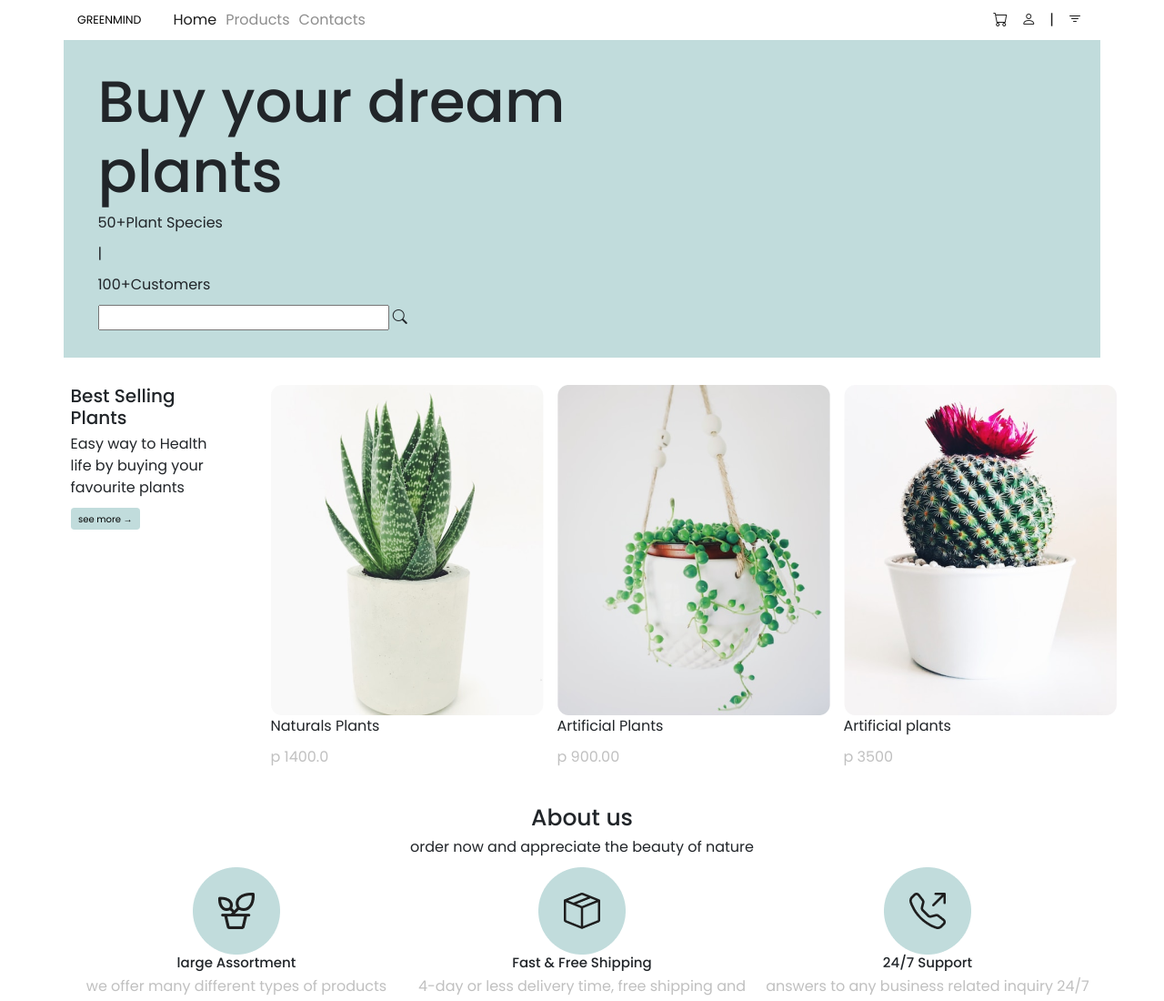
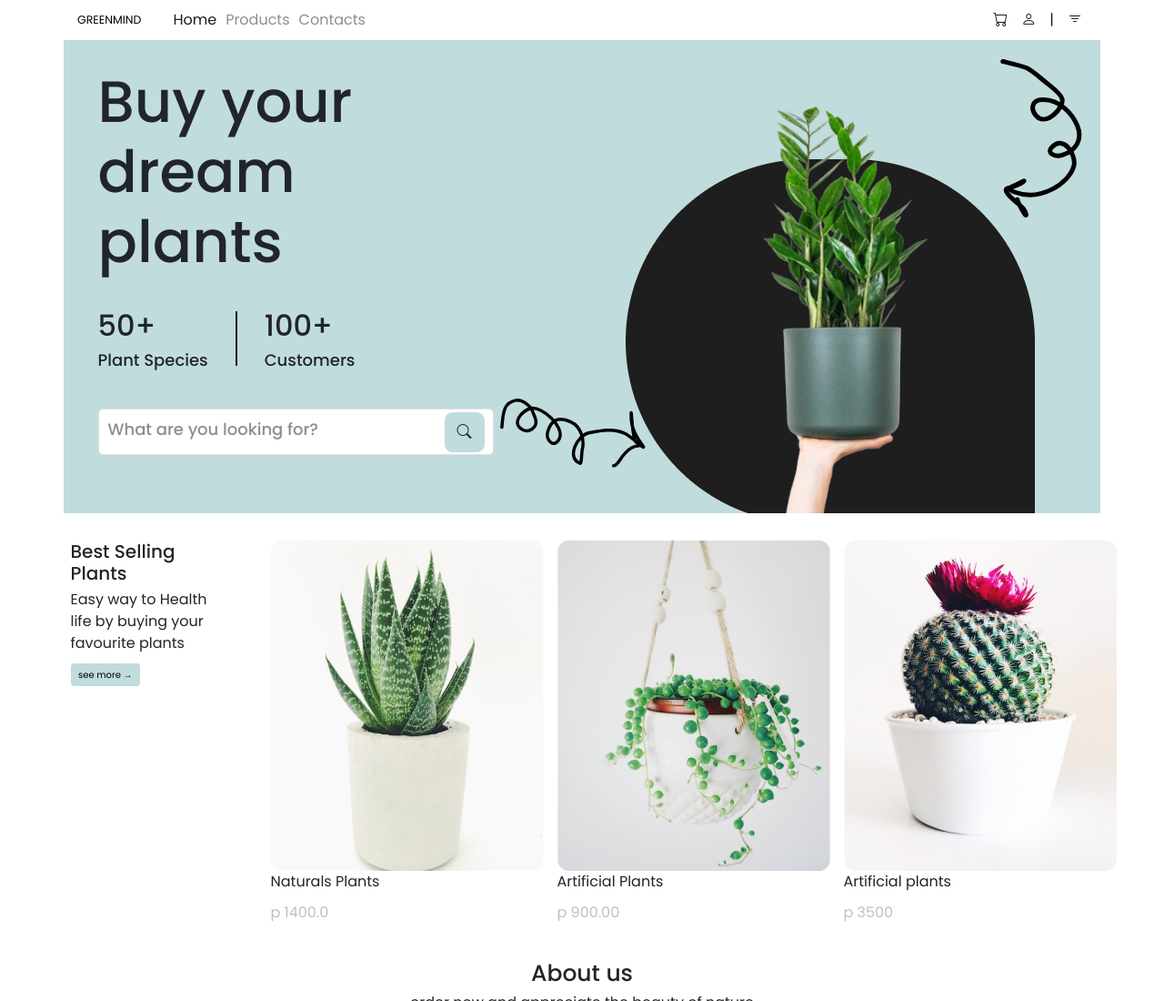
Before and after one commit to asadullahbd/Buy-your-dream-plants, a plain HTML site: page index.html in a window 1280 px wide. Shown: the top 1100 px of the page at 91% size. Drawn offline with nearby package versions, Linux system fonts and the light colour scheme.

Commit message:
done header

```diff
--- a/index.html
+++ b/index.html
@@ -59,23 +59,28 @@
                 </div>
             </div>
             <!-- HERO SECTION START  -->
-            <div class="row p-5 hero">
-                <div class="col-5 col-lg-12">
+            <div class="row p-5 hero position-relative">
+                <div class="col-lg-5 col-12">
                     <div>
-                        <h1>Buy your dream <br>plants</h1>
-                        <div>
-                            <p><span>50+</span>Plant Species</p>
-                            <p>|</p>
-                            <p><span>100+</span>Customers</p>
+                        <h1>Buy your<br> dream plants</h1>
+                        <div class="plant-number d-flex align-items-center gap-5 my-5">
+                            <p><span>50+</span><br>Plant Species</p>
+                            <p class="vertical-line"></p>
+                            <p><span>100+</span><br>Customers</p>
                         </div>
-                        <div>
-                            <input type="text" name="" id="">
+                        <div class="input-container">
+                            <input class="form-control form-control-lg w-100 py-4" placeholder="What are you looking for?" type="text" name="" id="">
                             <i class="bi bi-search"></i>
                         </div>
                     </div>
                 </div>
-                <div class="col-7 col-lg-12">
-
+                <div class="col-12 col-lg-7 ">
+                    <div class="">
+                        <img class="custom-right img-fluid" src="./img/Rectangle 2.png" alt="">
+                        <img class="custom-right img-fluid" src="./img/unsplash_cLaaxa4DSnc-removebg-preview 1.png" alt="">
+                        <img class="img-fluid left-arrow" src="./img/left-arrow.svg" alt="">
+                        <img class="img-fluid right-arrow" src="./img/right-arrow.svg" alt="">
+                    </div>
                 </div>
             </div>
             <!-- HERO SECTION END  -->
--- a/style.css
+++ b/style.css
@@ -40,11 +40,72 @@ nav ul a.contacts:hover{
 /* HERO DESIGN START  */
 .hero{
     background: #C1DCDC;
+    height: 52rem;
 }
 
 .hero h1{
     font-size:6.4rem ;
 }
+
+.plant-number{
+    font-size: 1.8rem;
+    font-weight: 500;
+    line-height: 2.7rem;
+}
+
+.plant-number span{
+    font-size: 3.2rem;
+    line-height: 4.8rem;
+}
+
+.plant-number .vertical-line{
+    height: 6rem;
+    width: .2rem;
+    background:#1E1E1E;
+}
+
+.input-container{
+    position: relative;
+}
+
+.input-container .bi-search{
+    position: absolute;
+    right: 1rem;
+    top: 50%;
+    transform: translateY(-50%);
+    background: #C1DCDC;
+    padding: 1rem 1.4rem;
+    border-radius: 20%;
+    display: inline-block;
+}
+
+
+.hero input::placeholder{
+    color: rgba(30, 30, 30,.5);
+    font-size: 1.8rem;
+    font-weight: 500;
+    line-height: 2.7rem;
+}
+
+.custom-right{
+    position:absolute;
+    right: 7.2rem;
+    bottom: 0;
+}
+
+.left-arrow{
+    position: absolute;
+    right: 50rem;
+    bottom: 5rem;
+    width: 16rem;
+}
+
+.right-arrow{
+    position: absolute;
+    right: 2rem;
+    top: 2rem;
+}
+
 /* HERO DESIGN END */
 /*BEst selling strat*/
 .btn a{
```
Also changed, not shown: img/Rectangle 2.png (added).
